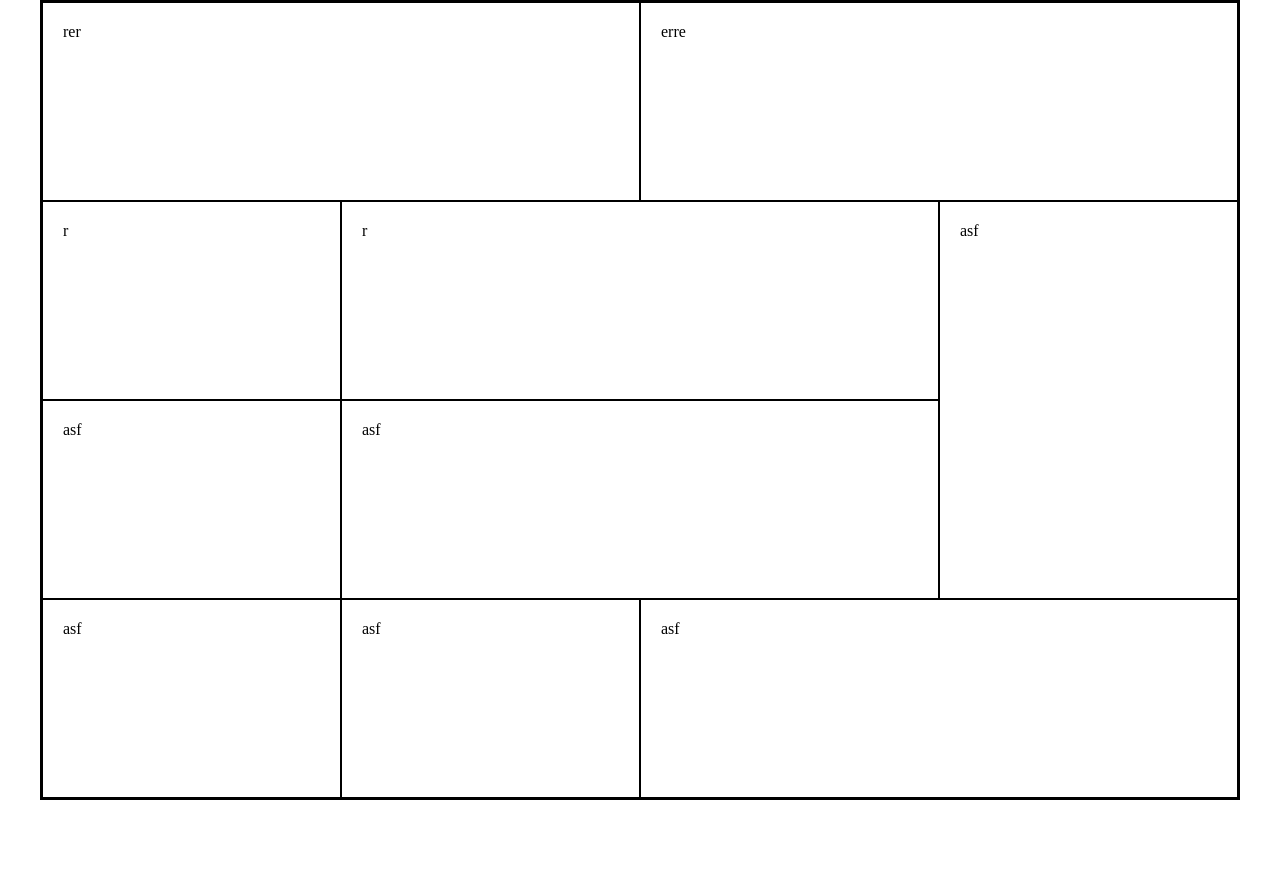
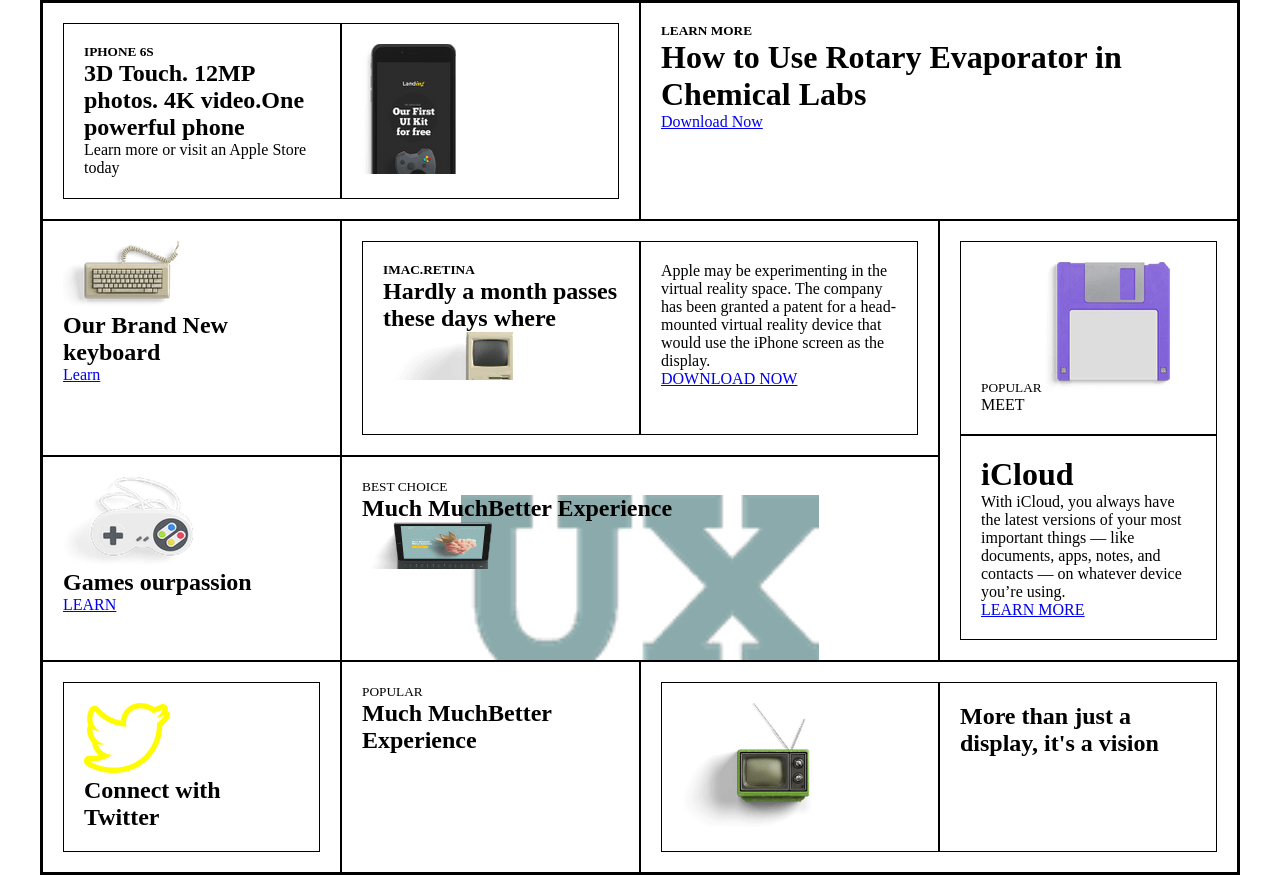
Before and after one commit to omar96developer/prova_grid, a plain HTML site: page index.html in a window 1280 px wide. Before the commit the page ends 800 px from the top, so only its background shows below. Drawn offline with Linux system fonts and the light colour scheme.

Commit message:
create content

```diff
--- a/index.html
+++ b/index.html
@@ -9,16 +9,78 @@
 </head>
 <body>
     <main>
-        <div class="a">rer</div>
-        <div class="b">erre</div>
-        <div class="c">r</div>
-        <div class="d">r</div>
-        <div class="e">asf</div>
-        <div class="f">asf</div>
-        <div class="g">asf</div>
-        <div class="h">asf</div>
-        <div class="i">asf</div>
-        <div class="l">asf</div>
+        <div class="a">
+            <div class="">
+                <h5>IPHONE 6S</h5>
+                <h2>3D Touch. 12MP photos. 4K video.One powerful phone </h2>
+                <p>Learn more or visit an Apple Store today</p>
+            </div>
+            <div class="a2">
+                <img src="img/smart.png" alt="smartphone">
+            </div>
+        </div>
+        <div class="b">
+           <h5>LEARN MORE</h5>
+           <h1>How to Use Rotary Evaporator in Chemical Labs</h1>
+           <a href="#">Download Now</a>
+        </div>
+        <div class="c">
+            <img src="img/key.png" alt="keyboard">
+            <h2>Our Brand New keyboard</h2>
+            <a href="#">Learn</a>
+        </div>
+        <div class="d">
+            <div class="">
+                <h5>IMAC.RETINA</h5>
+                <h2>Hardly a month passes these days where</h2>
+                <img src="img/moni.png" alt="moitor">
+            </div>
+            <div class="">
+                <p>Apple may be experimenting in the virtual reality space. The company has been granted a patent for a head-mounted virtual reality device that would use the iPhone screen as the display.</p>
+                <a href="#">DOWNLOAD NOW</a>
+            </div>
+
+        </div>
+        <div class="e">
+            <div class="">
+                <small>POPULAR</small>
+                <img src="img/floppy.png" alt="floppy-disk">
+                <p>MEET</p>
+            </div>
+            <div class="">
+                <h1>iCloud</h1>
+                <p>With iCloud, you always have the latest versions of your most important things — like documents, apps, notes, and contacts — on whatever device you’re using.</p>
+                <a href="#">LEARN MORE</a>
+            </div>
+        </div>
+        <div class="f">
+            <img src="img/joy.png" alt="joypad">
+            <h2>Games ourpassion</h2>
+            <a href="#">LEARN</a>
+        </div>
+        <div class="g">
+            <small>BEST CHOICE</small>
+            <h2>Much MuchBetter Experience</h2>
+            <img src="img/tablet.png" alt="tablet">
+        </div>
+        <div class="h">
+            <div class="">
+                <img src="img/twit.png" alt="twitter">
+                <h2>Connect with Twitter</h2>
+            </div>
+        </div>
+        <div class="i">
+            <small>POPULAR</small>
+            <h2>Much MuchBetter Experience</h2>
+        </div>
+        <div class="l">
+            <div class="">
+                <img src="img/tv.png" alt="tv">
+            </div>
+            <div class="">
+                <h2>More than just a display, it's a vision</h2>
+            </div>
+        </div>
 
     </main>
 </body>
--- a/style.css
+++ b/style.css
@@ -9,7 +9,7 @@ main {
     display: grid;
     grid-template-columns: repeat(4, 1fr);
     width: 1200px;
-    height: 100vh;
+
     margin: auto;
 }
 main div {
@@ -21,6 +21,42 @@ main div {
 .a, .b, .d, .g, .l{
     grid-column: span 2;
 }
-.e {
+
+.a, .d, .l {
+ display: grid;
+ grid-template-columns: 1fr 1fr;
+}
+
+
+.b{
+
+}
+.c{
+
+}
+.d{
+
+}
+.e{
     grid-row: span 2;
 }
+.f{
+
+}
+.g{
+    background-image: url(img/ux.png);
+    background-repeat: no-repeat;
+    background-position-x: center ;
+    background-position-y: bottom;
+    background-size: 60%;
+
+}
+.h{
+
+}
+.i{
+
+}
+.l{
+
+}
```
Also changed, not shown: img/smart.png (added).
